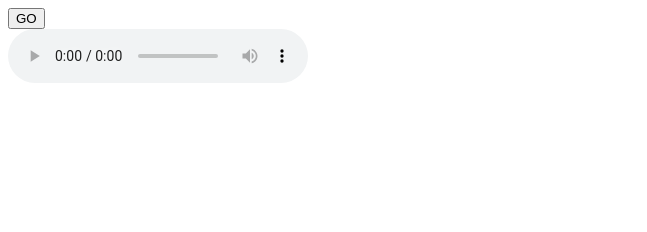
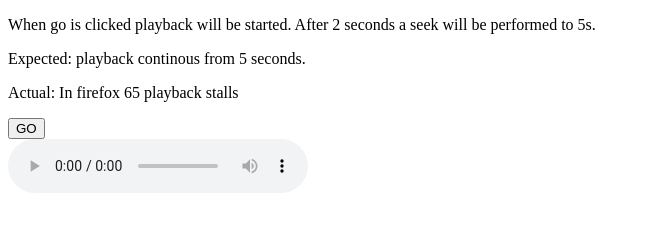
Before and after one commit to tjenkinson/firefox-65-web-audio-stall, a plain HTML site: page index.html in a window 1280 px wide. Shown: the whole page, without its empty margins (0-647 px from the left). Drawn offline with Linux system fonts and the light colour scheme.

Commit message:
Update index.html

```diff
--- a/index.html
+++ b/index.html
@@ -6,6 +6,9 @@
   <title>firefox 65 web audio stall</title>
 </head>
 <body>
+  <p>When go is clicked playback will be started. After 2 seconds a seek will be performed to 5s.<p>
+  <p>Expected: playback continous from 5 seconds.</p>
+  <p>Actual: In firefox 65 playback stalls</p>
   <button type="button" id="go">GO</button>
   <br />
   <audio controls crossorigin="anonymous" src="https://s3-us-west-2.amazonaws.com/soundtest.soundcloud.com/maestro/test-assets/test_audio.mp3" id="audio"></audio>
```
